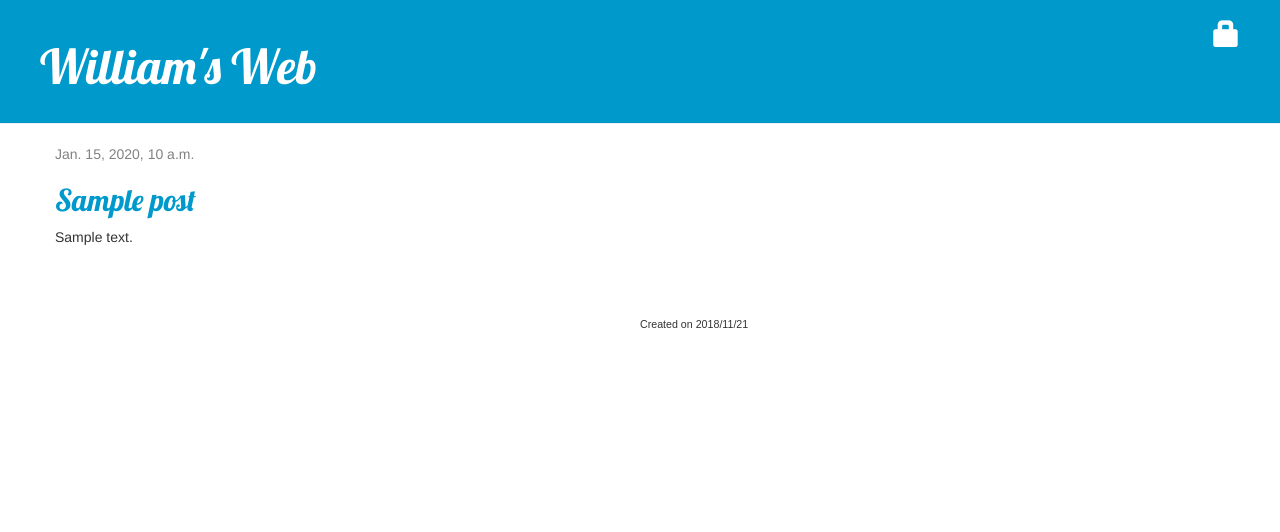
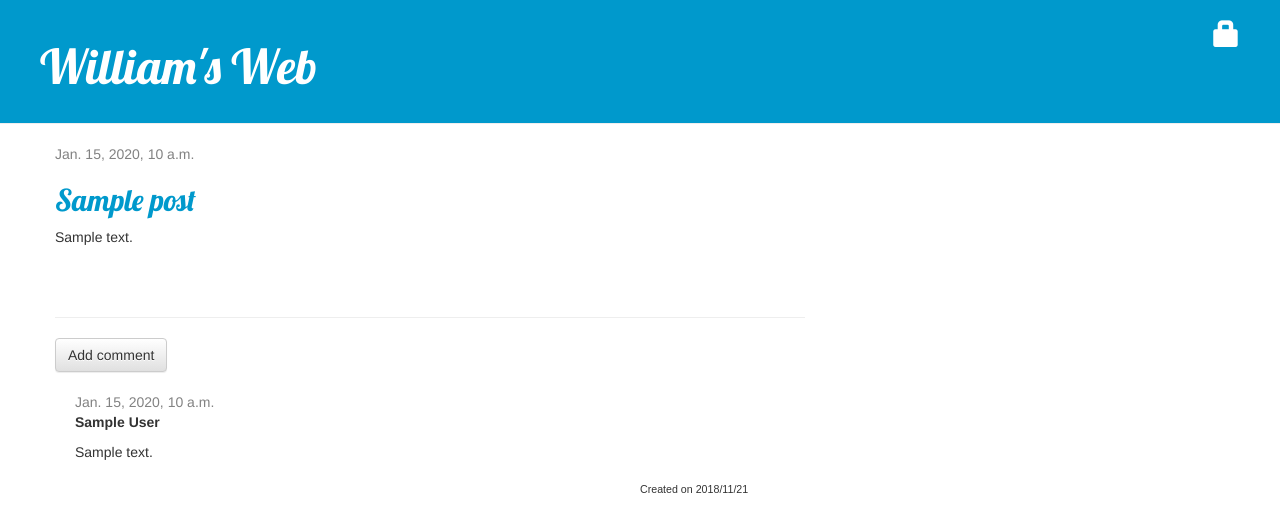
Before and after one commit to williamtw0131/First-Web, a Django app: page /post/1/ in a window 1280 px wide. Shown: the top 532 px of the page. Run offline with Django 3.2, Linux system fonts and the light colour scheme; tables that the repository leaves empty hold one stand-in row (values such as "Sample post"); some libraries are stand-ins or nearby versions.

Commit message:
Added comment function.

```diff
--- a/mysite/blog/admin.py
+++ b/mysite/blog/admin.py
@@ -2,6 +2,7 @@ from django.contrib import admin
 
 
 # 2018/11/21
-from .models import Post
+from .models import Post, Comment
 # Register your models here.
 admin.site.register(Post)
+admin.site.register(Comment)
--- a/mysite/blog/models.py
+++ b/mysite/blog/models.py
@@ -19,3 +19,20 @@ class Post(models.Model):
 
     def __str__(self):
         return self.title
+
+    def approved_comments(self):
+        return self.comments.filter(approved_comment=True)
+
+class Comment(models.Model):
+    post = models.ForeignKey('blog.Post', on_delete=models.CASCADE, related_name='comments')
+    author = models.CharField(max_length=200)
+    text = models.TextField()
+    created_date = models.DateTimeField(default=timezone.now)
+    approved_comment = models.BooleanField(default=False)
+
+    def approve(self):
+        self.approved_comment =True
+        self.save()
+
+    def __str__(self):
+        return self.text
--- a/mysite/blog/static/css/blog.css
+++ b/mysite/blog/static/css/blog.css
@@ -60,3 +60,7 @@ footer {
   position: absolute;
   left: 50%
 }
+
+.comment {
+  margin: 20px 0px 20px 20px;
+}
--- a/mysite/blog/templates/blog/post_detail.html
+++ b/mysite/blog/templates/blog/post_detail.html
@@ -16,4 +16,23 @@
     <h2><a>{{ post.title }}</a></h2>
     <p>{{ post.text|linebreaksbr }}</p>
   </div>
+  <hr>
+  <a class="btn btn-default" href="{% url 'add_comment_to_post' pk=post.pk %}">Add comment</a>
+  {% for comment in post.comments.all %}
+      {% if user.is_authenticated or comment.approved_comment %}
+      <div class="comment">
+          <div class="date">
+              {{ comment.created_date }}
+              {% if not comment.approved_comment %}
+                  <a class="btn btn-default" href="{% url 'comment_remove' pk=comment.pk %}"><span class="glyphicon glyphicon-remove"></span></a>
+                  <a class="btn btn-default" href="{% url 'comment_approve' pk=comment.pk %}"><span class="glyphicon glyphicon-ok"></span></a>
+              {% endif %}
+          </div>
+          <strong>{{ comment.author }}</strong>
+          <p>{{ comment.text|linebreaks }}</p>
+      </div>
+      {% endif %}
+  {% empty %}
+      <p>No comments yet.</p>
+  {% endfor %}
 {% endblock %}
--- a/mysite/blog/templates/blog/post_list.html
+++ b/mysite/blog/templates/blog/post_list.html
@@ -8,6 +8,7 @@
         </div>
         <h2><a href="{% url 'post_detail' pk=post.pk %}">{{ post.title }}</a></h2>
         <p>{{ post.text|linebreaksbr }}</p>
+        <a href="{% url 'post_detail' pk=post.pk %}">Comments: {{ post.approved_comments.count }}</a>
       </div>
   {% endfor %}
 {% endblock %}
--- a/mysite/blog/urls.py
+++ b/mysite/blog/urls.py
@@ -9,4 +9,7 @@ path('post/<int:pk>/edit/', views.post_edit, name='post_edit'),
 path('drafts/', views.post_draft_list, name='post_draft_list'),
 path('post/<pk>/publish/', views.post_publish, name='post_publish'),
 path('post/<pk>/remove/', views.post_remove, name='post_remove'),
+path('post/<pk>/comment/$', views.add_comment_to_post, name='add_comment_to_post'),
+path('comment/<pk>/aprove/$', views.comment_approve, name='comment_approve'),
+path('comment/<pk>/remove/$', views.comment_remove, name='comment_remove'),
 ]
--- a/mysite/blog/views.py
+++ b/mysite/blog/views.py
@@ -3,8 +3,8 @@ from django.utils import timezone
 from django.contrib.auth.decorators import login_required
 
 
-from .models import Post
-from .forms import PostForm
+from .models import Post, Comment
+from .forms import PostForm, CommentForm
 
 
 # Create your views here.
@@ -60,3 +60,28 @@ def post_remove(request, pk):
     post = get_object_or_404(Post, pk=pk)
     post.delete()
     return redirect('post_list')
+
+def add_comment_to_post(request, pk):
+    post = get_object_or_404(Post, pk=pk)
+    if request.method == "POST":
+        form = CommentForm(request.POST)
+        if form.is_valid():
+            comment = form.save(commit=False)
+            comment.post = post
+            comment.save()
+            return redirect('post_detail', pk=post.pk)
+    else:
+        form = CommentForm()
+    return render(request, 'blog/add_comment_to_post.html', {'form': form})
+
+@login_required
+def comment_remove(request, pk):
+    comment = get_object_or_404(Comment, pk=pk)
+    comment.delete()
+    return redirect('post_detail', pk=comment.post.pk)
+
+@login_required
+def comment_approve(request, pk):
+    comment = get_object_or_404(Comment, pk=pk)
+    comment.approve()
+    return redirect('post_detail', pk=comment.post.pk)
```
Also changed, not shown: mysite/blog/forms.py (+6 -1 lines), mysite/blog/templates/blog/add_comment_to_post.html (added, +9 -0 lines), mysite/blog/migrations/0003_comment.py (added).
